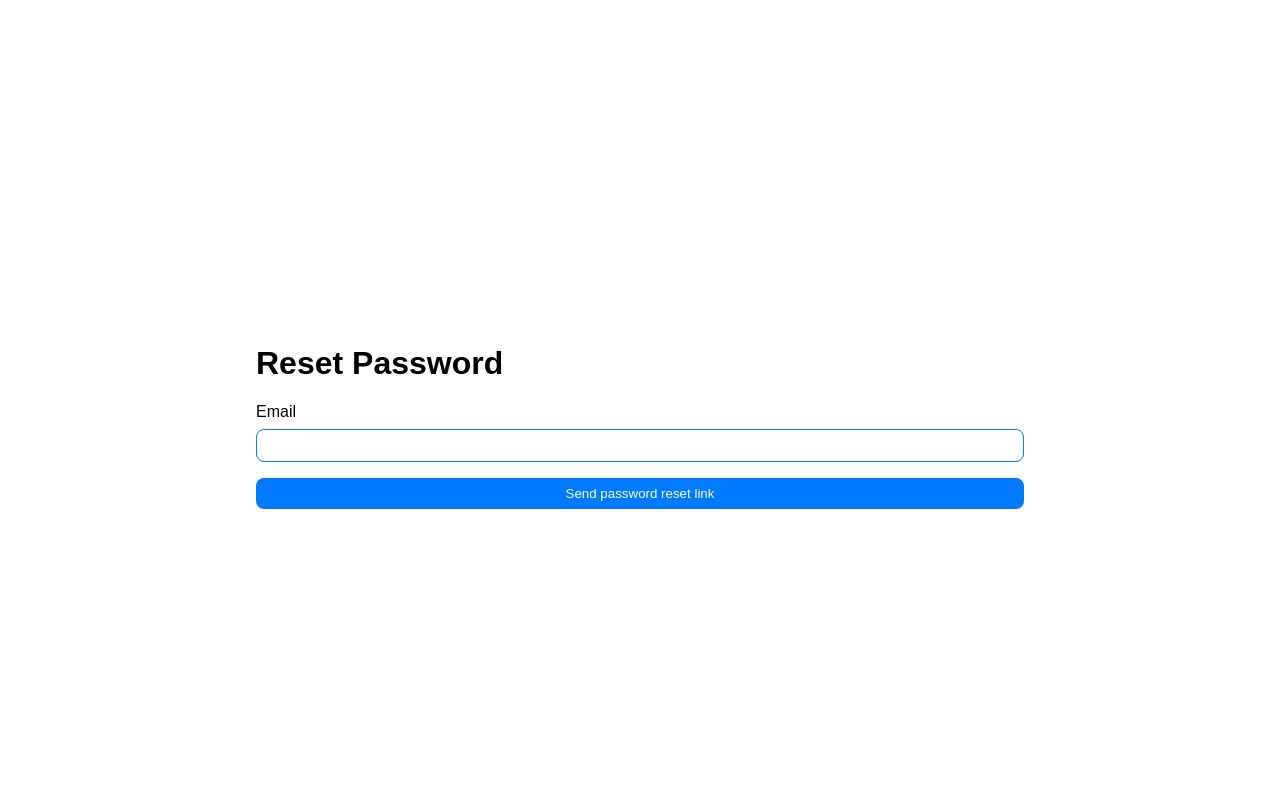
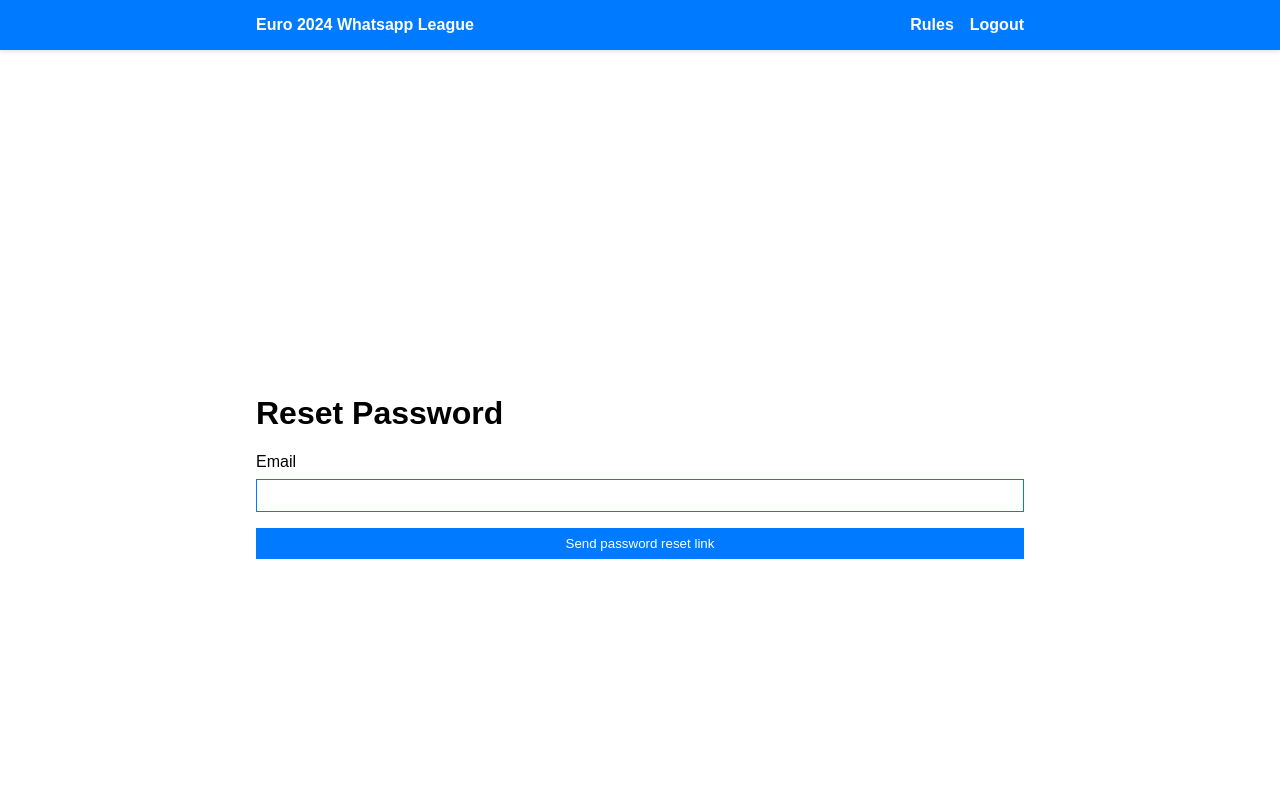
Before and after one commit to damian-anslik/euro2024whatsappleague, a FastAPI app: page /reset-password in a window 1280 px wide. Shown: the top 799 px of the page. Before the commit the page ends 509 px from the top, so only its background shows below. Run offline with FastAPI, Linux system fonts and the light colour scheme.

Commit message:
update app styling

```diff
--- a/app/static/styles.css
+++ b/app/static/styles.css
@@ -43,7 +43,6 @@ main {
 
 .login-form .form-group input {
   padding: 0.5rem;
-  border-radius: 0.5rem;
   border: 1px solid #007bff;
 }
 
@@ -51,7 +50,6 @@ main {
   background-color: #007bff;
   color: white;
   border: none;
-  border-radius: 0.5rem;
   padding: 0.5rem;
   cursor: pointer;
 }
@@ -303,55 +252,83 @@ thead th:last-child {
   color: white;
   text-align: center;
   display: none;
-  border-radius: 0.25rem;
   padding: 0.5rem;
 }
 
-.last-5-matches {
-  /* Don't break when overflowing, scroll instead */
+/* Standings table */
+
+.table-container {
+  width: 100%;
   overflow-x: auto;
-  /* display: flex; */
-  gap: 0.5rem;
+  overflow-y: hidden;
+  position: relative;
 }
 
-.last-5-matches-points-5 {
-  font-size: 0.75rem;
-  font-weight: bold;
-  color: white;
-  border-radius: 0.25rem;
-  padding: 0.25rem;
-  background-color: #28a745;
-  user-select: none;
-  text-align: center;
-}
-.last-5-matches-points-3 {
-  font-size: 0.75rem;
-  font-weight: bold;
-  color: white;
-  border-radius: 0.25rem;
-  padding: 0.25rem;
-  background-color: #ffc107;
-  user-select: none;
-  text-align: center;
-}
-.last-5-matches-points-1 {
-  font-size: 0.75rem;
-  font-weight: bold;
-  color: white;
-  border-radius: 0.25rem;
-  padding: 0.25rem;
-  background-color: #007bff;
-  user-select: none;
-  text-align: center;
+table {
+  width: 100%;
+  border-collapse: collapse;
+  /* border-style: ; */
+  font-size: 0.8rem;
+  box-shadow: 0 0 0 1px #007bff;
 }
 
-.last-5-matches-points-0 {
-  font-size: 0.75rem;
+thead {
+  border-bottom: 1px solid #007bff;
+  border-top-left-radius: 0.5rem;
+  border-top-right-radius: 0.5rem;
+}
+
+th,
+td {
+  padding: 0.5rem;
+  text-align: left;
+  border: 1px solid #007bff;
+  white-space: nowrap;
+}
+
+th {
+  background-color: #007bff;
+  color: white;
+}
+
+/* Header */
+header {
+  display: flex;
+  flex-direction: row;
+  background-color: #007bff;
+  color: white;
+  width: 100%;
+  position: sticky;
+  justify-content: center;
+  top: 0;
+  z-index: 2;
+  box-shadow: 0 2px 4px rgba(0, 0, 0, 0.1);
+  padding-block: 1rem;
+}
+
+header div.header-container {
+  display: inherit;
+  max-width: 768px;
+  align-items: center;
+  justify-content: space-between;
+  margin-inline: 1rem;
+  gap: 0.5rem;
+  width: 100%;
+}
+
+header div.header-container a {
+  color: white;
+  text-decoration: none;
   font-weight: bold;
+}
+
+header div.header-container a:hover {
   color: white;
-  border-radius: 0.25rem;
-  padding: 0.25rem;
-  background-color: #dc3545;
-  user-select: none;
-  text-align: center;
+  text-decoration: underline;
 }
+
+header div#header-right {
+  display: flex;
+  flex-direction: row;
+  gap: 1rem;
+}
--- a/app/templates/base.html
+++ b/app/templates/base.html
@@ -10,6 +10,17 @@
 </head>
 
 <body>
+    <header>
+        <div class="header-container">
+            <div id="header-left">
+                <a href="/">Euro 2024 Whatsapp League</a>
+            </div>
+            <div id="header-right">
+                <a href="/rules">Rules</a>
+                <a href="/logout">Logout</a>
+            </div>
+        </div>
+    </header>
     <main>
         {% block content %}
         {% endblock %}
```
Also changed, not shown: other parts of app/static/styles.css (+3 -52 lines), app/templates/index.html (+7 -13 lines), app/templates/rules.html (+8 -3 lines), app/static/euro2024_logo.png (added).
